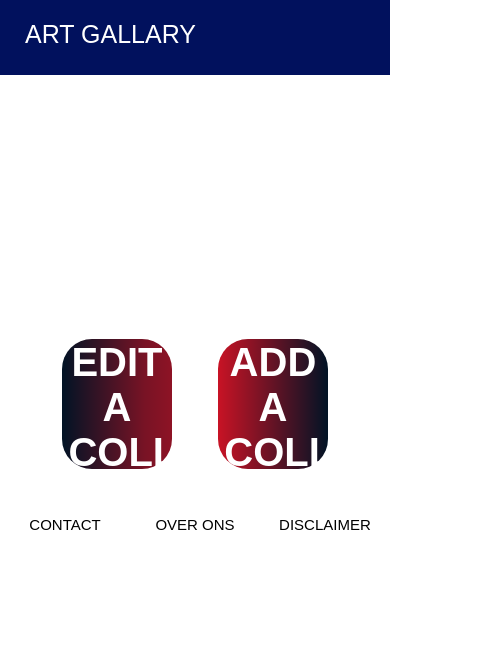
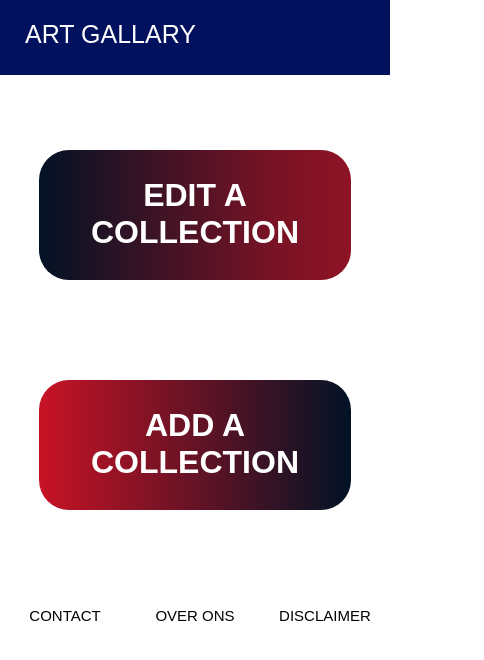
Before and after one commit to RHeckers/Art-Gallary-With-Admin-Panel, an Angular app in the folder my-app/: page /admin in a window 390 px wide. Shown: the top 660 px of the page, 484 px wide, since content can reach past the window. Built offline with nearby package versions, Linux system fonts and the light colour scheme.

Commit message:
admin page mobile styling

```diff
--- a/my-app/src/app/components/add-collection/add-collection.component.css
+++ b/my-app/src/app/components/add-collection/add-collection.component.css
@@ -1,17 +1,9 @@
-.fileInput{
-    visibility: hidden;
-}
-
 .titleInput{
     width: 80%;
     margin-left: 10%;
     height: 30px;
     font-size: 20px;
     padding-left: 5px;
-}
-
-.titleHolder{
-    text-align: center;
 }
 
 .pageTitle{
--- a/my-app/src/app/components/add-collection/add-collection.component.html
+++ b/my-app/src/app/components/add-collection/add-collection.component.html
@@ -1,5 +1,5 @@
 <div class="container">
-  <div class="titleHolder">
+  <div class="centerText">
     <h1 class="pageTitle">Add a new art collection</h1>
   </div>
 
--- a/my-app/src/app/components/add-collection/add-collection.component.ts
+++ b/my-app/src/app/components/add-collection/add-collection.component.ts
@@ -1,6 +1,4 @@
 import { Component, OnInit } from '@angular/core';
-import {Router} from "@angular/router";
-
 
 //Imported services
 import { ArtCollectionService } from '../../services/art-collection.service';
@@ -17,8 +15,6 @@ export class AddCollectionComponent implements OnInit {
   collectionTitle: string;
   imgHolder: HTMLElement;
   imgInput: HTMLElement;
-  images: NodeList;
-  holders: NodeList;
   imagePreviews: Array<any> = [];
   previewFiles: Array<File> = [];
   titleInput: HTMLElement
@@ -28,18 +24,23 @@ export class AddCollectionComponent implements OnInit {
     private artCollectionService: ArtCollectionService,
     private imgControlles: ImageControllesService,
     private globalService: GlobalServiceService,
-    private router: Router) {
+    ) {
    }
 
   ngOnInit() {
+    //Hide footer
     document.getElementById('footer').style.display = 'none';
+
+    //Get HTML elements by ID
     this.imgInput = document.getElementById('imgInput');
     this.imgHolder = document.getElementById('previewImages');
     this.titleInput = document.getElementById('titleInput');
     this.previewHeader = document.getElementById('previewHeader');
   }
 
+  //Function to add a collection and empty the form
   addCollection(){
+    //Check if there is a title and images in the upload preivew
     if(this.collectionTitle && this.previewFiles != []){
       this.artCollectionService.addArtCollection(this.collectionTitle, this.previewFiles);
       this.imgControlles.imagePreviews = [];
@@ -50,25 +51,38 @@ export class AddCollectionComponent implements OnInit {
       return;
     }
 
-
-    if(!this.collectionTitle || this.collectionTitle.length < 3 || this.collectionTitle.length > 25){
-      this.globalService.insertError('Title needs to be between 3 and 25 characters', this.titleInput)
+    //If there is no title or the title is to short, insert error message
+    if(!this.collectionTitle ||
+       this.collectionTitle.length < 3 ||
+       this.collectionTitle.length > 25){
+        this.globalService.insertError(
+          'Title needs to be between 3 and 25 characters',
+          this.titleInput);
     }
+    //If there are no images to upload with the collection insert an error message
     if(this.previewFiles == []){
-      this.globalService.insertError('There needs to be at least one picture in the collection', this.previewHeader)
+      this.globalService.insertError(
+        'There needs to be at least one picture in the collection',
+        this.previewHeader);
     }
   }
 
+  //Function to add new images to the preview
   getPreviewImages(e){
+    //Send the files to the service and get back the files and temp paths
     let files = this.imgControlles.getPreviewImages(e.target.files);
+    //Assign the previewFiles and imagePrevies with the corresponding key value pairs
+    // from the returned object
     this.previewFiles = files['previewFiles'];
     this.imagePreviews = files['imagePreviews'];
   }
 
+  //Function to swap the images in the preview
   swapImg(e){
     this.imgControlles.dropImg(e, this.imgHolder, this.previewFiles);
   }
 
+  //Function to remove the images from the preview
   removeImg(e){
     this.imgControlles.removeImg(e, this.previewFiles);
   }
--- a/my-app/src/app/components/admin-panel/admin-panel.component.css
+++ b/my-app/src/app/components/admin-panel/admin-panel.component.css
@@ -90,7 +90,22 @@
       left:0;
       bottom:0;
     }
-    .loginBtn:hover:before,.loginBtn:hover:after{
+
+.loginBtn:hover:before,.loginBtn:hover:after{
       width:100%;
       transition:800ms ease all;
-    }
+}
+
+@media only screen and (max-width: 1100px){
+  .btnHolder{
+    margin-top: 0px !important;
+  }
+
+  .btn{
+    font-size: 2rem;
+    width: 100%;
+    margin: 50px 0;
+    margin-left: 0%;
+    margin-right: 0%;
+  }
+}
--- a/my-app/src/app/components/admin-panel/admin-panel.component.ts
+++ b/my-app/src/app/components/admin-panel/admin-panel.component.ts
@@ -15,7 +15,6 @@ export class AdminPanelComponent implements OnInit {
   ngOnInit() {
     this.btnHolder = document.getElementById('btnHolder');
     this.windowHeight = window.innerHeight;
-
     this.btnHolder.style.marginTop = this.windowHeight / 3.2 + 'px';
   }
 
--- a/my-app/src/styles.css
+++ b/my-app/src/styles.css
@@ -64,3 +64,11 @@ table {
 	width: 100%;
 	text-align: center;
 }
+
+.fileInput{
+    visibility: hidden;
+}
+
+.centerText{
+    text-align: center;
+}
```
